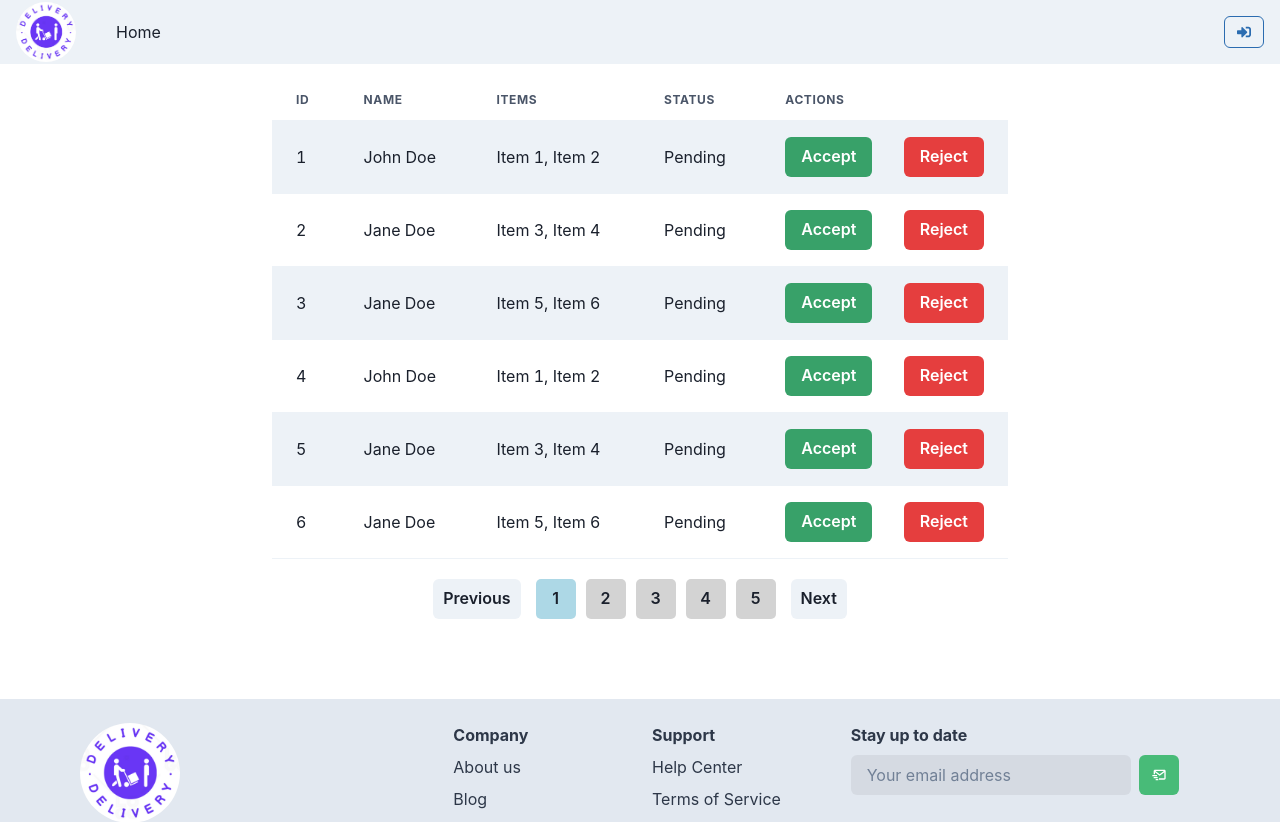
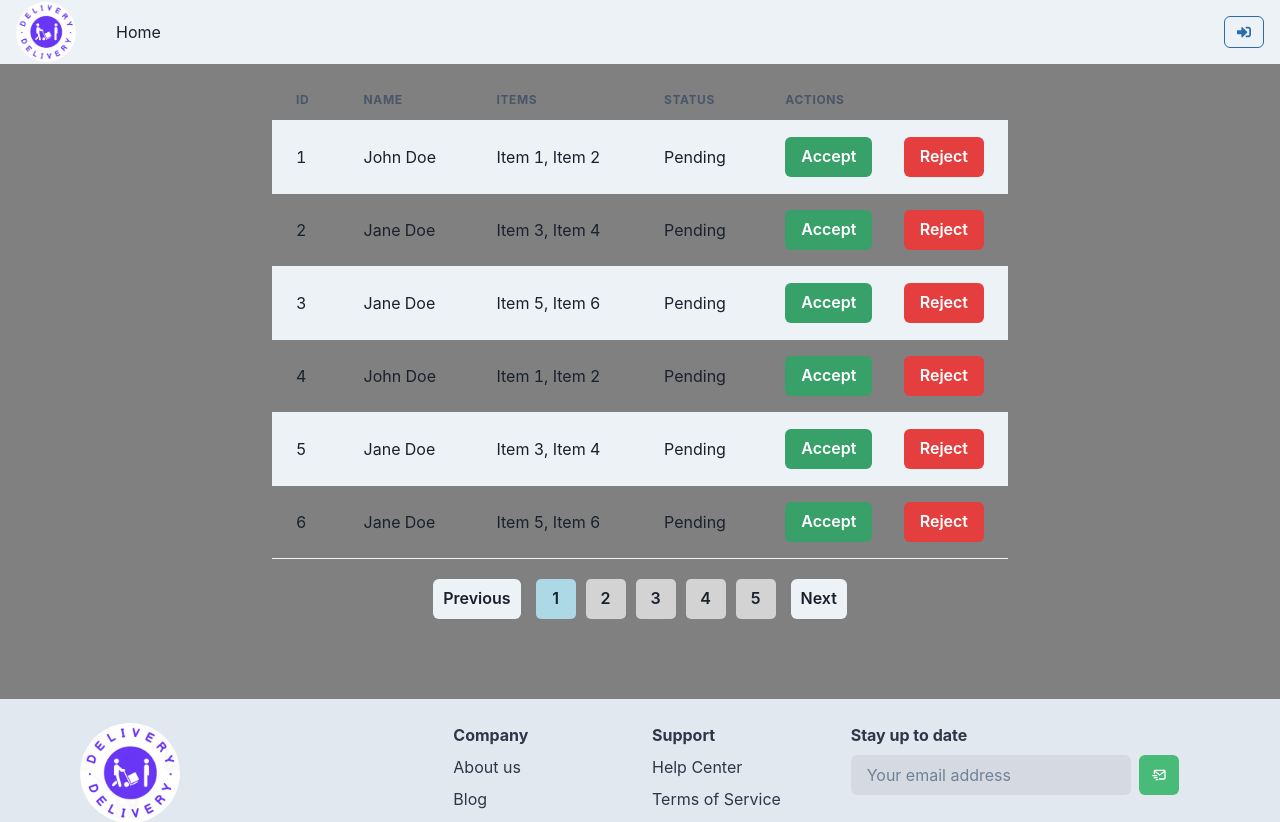
Before and after one commit to sushantyerawar1/Food_Delivery_App_Frontend, a React (Create React App) app: page /neworders in a window 1280 px wide. Shown: the top 822 px of the page. Built offline with nearby package versions, Linux system fonts and the light colour scheme.

Commit message:
Changed bg color

```diff
--- a/src/pages/HotelsOrders/acceptedorder.jsx
+++ b/src/pages/HotelsOrders/acceptedorder.jsx
@@ -97,6 +97,7 @@ const AcceptedOrders = () => {
                 minH={'80vh'}
                 align={'left'}
                 justify={'center'}
+                bg="gray"
             >
                 {orders.length > 0 ?
                     <Box p={20} width="70%">
--- a/src/pages/HotelsOrders/neworders.jsx
+++ b/src/pages/HotelsOrders/neworders.jsx
@@ -110,7 +110,7 @@ const NewOrders = () => {
     return (
         <>
             <Header />
-            <Flex minH={'80vh'} align={'left'} justify={'center'}>
+            <Flex minH={'80vh'} align={'left'} justify={'center'} bg="gray">
                 {orders.length > 0 ? (
                     <Box p={20} width="70%">
                         <Table variant="striped">
--- a/src/pages/HotelsOrders/rejectedorders.jsx
+++ b/src/pages/HotelsOrders/rejectedorders.jsx
@@ -86,6 +86,7 @@ const RejectedOrders = () => {
                 minH={'80vh'}
                 align={'left'}
                 justify={'center'}
+                bg="gray"
             >
                 {orders.length > 0 ?
                     <Box p={20} width="70%">
--- a/src/pages/UserOrders/userorders.jsx
+++ b/src/pages/UserOrders/userorders.jsx
@@ -19,15 +19,15 @@ const UserOrders = () => {
 
 
     const orders = [
-        { id: 1, name: 'John Doe', items: ['Item 1', 'Item 2'], status: 'Pending' },
-        { id: 2, name: 'Jane Doe', items: ['Item 3', 'Item 4'], status: 'Accepted' },
-        { id: 3, name: 'Jane Doe', items: ['Item 5', 'Item 6'], status: 'Rejected' },
-        { id: 4, name: 'John Doe', items: ['Item 1', 'Item 2'], status: 'Pending' },
-        { id: 5, name: 'Jane Doe', items: ['Item 3', 'Item 4'], status: 'Accepted' },
-        { id: 6, name: 'Jane Doe', items: ['Item 5', 'Item 6'], status: 'Rejected' },
-        { id: 7, name: 'John Doe', items: ['Item 1', 'Item 2'], status: 'Pending' },
-        { id: 8, name: 'Jane Doe', items: ['Item 3', 'Item 4'], status: 'Accepted' },
-        { id: 9, name: 'Jane Doe', items: ['Item 5', 'Item 6'], status: 'Rejected' },
+        { id: 1, name: 'John Doe', items: ['Item 1', 'Item 2'], status: 'Pending', hotelName: "Tech cafe", },
+        { id: 2, name: 'Jane Doe', items: ['Item 3', 'Item 4'], status: 'Accepted', hotelName: "Tech cafe", },
+        { id: 3, name: 'Jane Doe', items: ['Item 5', 'Item 6'], status: 'Rejected', hotelName: "Tech cafe", },
+        { id: 4, name: 'John Doe', items: ['Item 1', 'Item 2'], status: 'Pending', hotelName: "Tech cafe", },
+        { id: 5, name: 'Jane Doe', items: ['Item 3', 'Item 4'], status: 'Accepted', hotelName: "Tech cafe", },
+        { id: 6, name: 'Jane Doe', items: ['Item 5', 'Item 6'], status: 'Rejected', hotelName: "Tech cafe", },
+        { id: 7, name: 'John Doe', items: ['Item 1', 'Item 2'], status: 'Pending', hotelName: "Tech cafe", },
+        { id: 8, name: 'Jane Doe', items: ['Item 3', 'Item 4'], status: 'Accepted', hotelName: "Tech cafe", },
+        { id: 9, name: 'Jane Doe', items: ['Item 5', 'Item 6'], status: 'Rejected', hotelName: "Tech cafe", },
     ];
 
     const handleAccept = (orderId) => {
@@ -64,21 +64,23 @@ const UserOrders = () => {
                     <Box p={20} width="70%">
 
                         <Table variant="striped">
-                            <Thead>
+                            <Thead >
                                 <Tr >
                                     <Th>ID</Th>
                                     <Th>Name</Th>
                                     <Th>Items</Th>
+                                    <Th>Hotel Name</Th>
                                     <Th>Status</Th>
                                     <Th>Actions</Th>
                                 </Tr>
                             </Thead>
-                            <Tbody>
+                            <Tbody >
                                 {currentOrders.map((order) => (
                                     <Tr key={order.id}>
                                         <Td>{order.id}</Td>
                                         <Td>{order.name}</Td>
                                         <Td>{order.items.join(', ')}</Td>
+                                        <Td >{order.hotelName}</Td>
                                         <Td color={order.status == "Accepted" ? 'green' : (order.status == "Rejected") ? 'red' : "black"}>{order.status}</Td>
                                         <Td>
                                             <Flex justify={"space-between"}>
```
